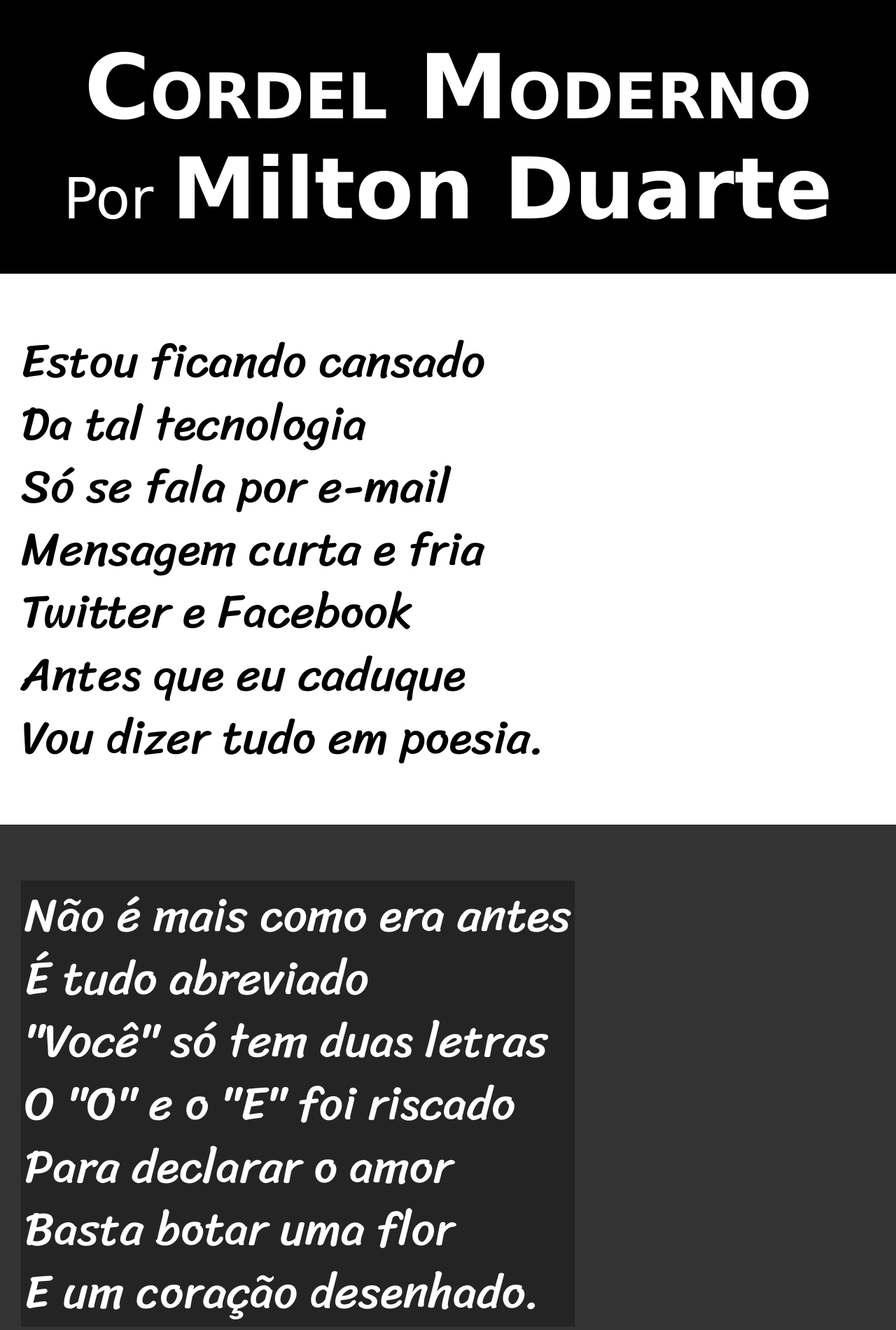
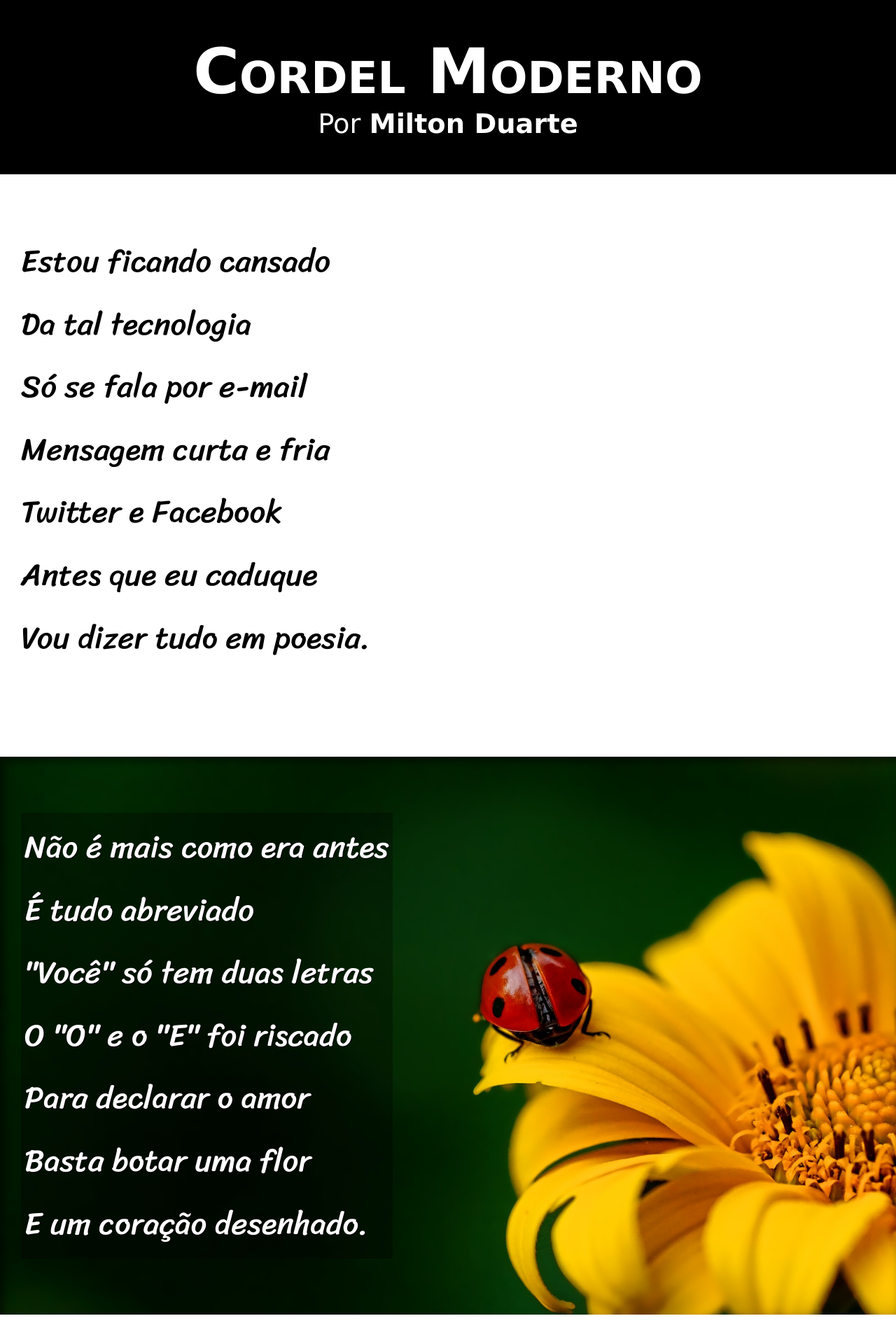
Before and after one commit to Jleandrogm/html-css, a plain HTML site: page Desafios/desafio d012/index.html in a window 1280 px wide. Shown: the top 1900 px of the page at 70% size. Drawn offline with Linux system fonts and the light colour scheme.

Commit message:
Termino do desafio 12

```diff
--- a/Desafios/desafio d012/estilo/style.css
+++ b/Desafios/desafio d012/estilo/style.css
@@ -30,10 +30,14 @@ header > h1{
     padding-top: 50px;
     font-variant: small-caps;
     font-family: var(--fonte2);
-    font-size: 10vw;
+    font-size: 7vw;
 }
 header > p{
     padding-bottom: 50px;
+    font-size: 3vw;
+}
+header > p > a{
+    font-size: 3vw;
 }
 a{
     color: white;
@@ -51,22 +55,44 @@ section{
     font-family: var(--fonte3);
     font-size: 3.5vw;
 }
+section > p{
+    padding-bottom: 1em;
+}
 section.normal{
     background-color: white;
     color: black;
 }
+section.normal > p{
+    font-size: 3.5vw;
+}
 section.imagem{
     background-color: rgb(51, 51, 51);
     color: white;
+    box-shadow: inset 6px 6px 13px 0px rgba(0, 0, 0, 0.548);
+    background-size: cover;
+    background-attachment: fixed;
 }
 section.imagem > p{
     display: inline-block;
     padding: 5px;
     background-color: rgba(0, 0, 0, 0.301);
+    text-shadow: 1px 1px black;
+    font-size: 3.5vw;
+}
+section#img01{
+    background-image: url('../imagens/background001.jpg');
+    background-position: center center;
+}
+section#img02{
+    background-image: url('../imagens/background002.jpg');
 }
 footer{
     background-color: black;
     color: white;
     text-align: center;
+    font-size: 1.5vw;
     padding: 10px;
 }
+footer > p > a {
+    font-size: 2vw;
+}
--- a/Desafios/desafio d012/index.html
+++ b/Desafios/desafio d012/index.html
@@ -26,7 +26,7 @@
         </p>
     </section>
 
-    <section class="imagem">
+    <section class="imagem" id="img01">
         <p>
             Não é mais como era antes <br>
             É tudo abreviado <br>
@@ -59,7 +59,7 @@
         </p>
     </section>
 
-    <section class="imagem">
+    <section class="imagem" id="img02">
         <p>
             Tenho saudade das cartas <br>
             Escritas com a própria mão <br>
```
